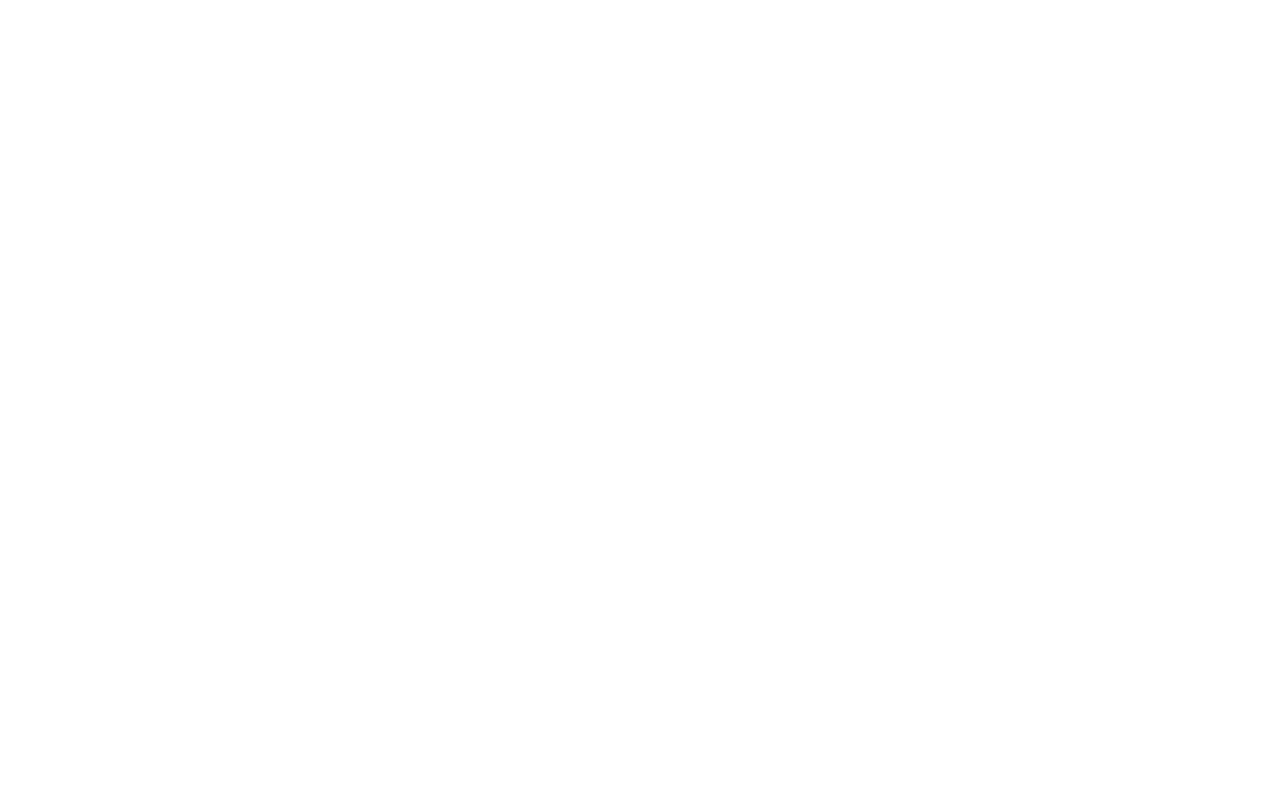
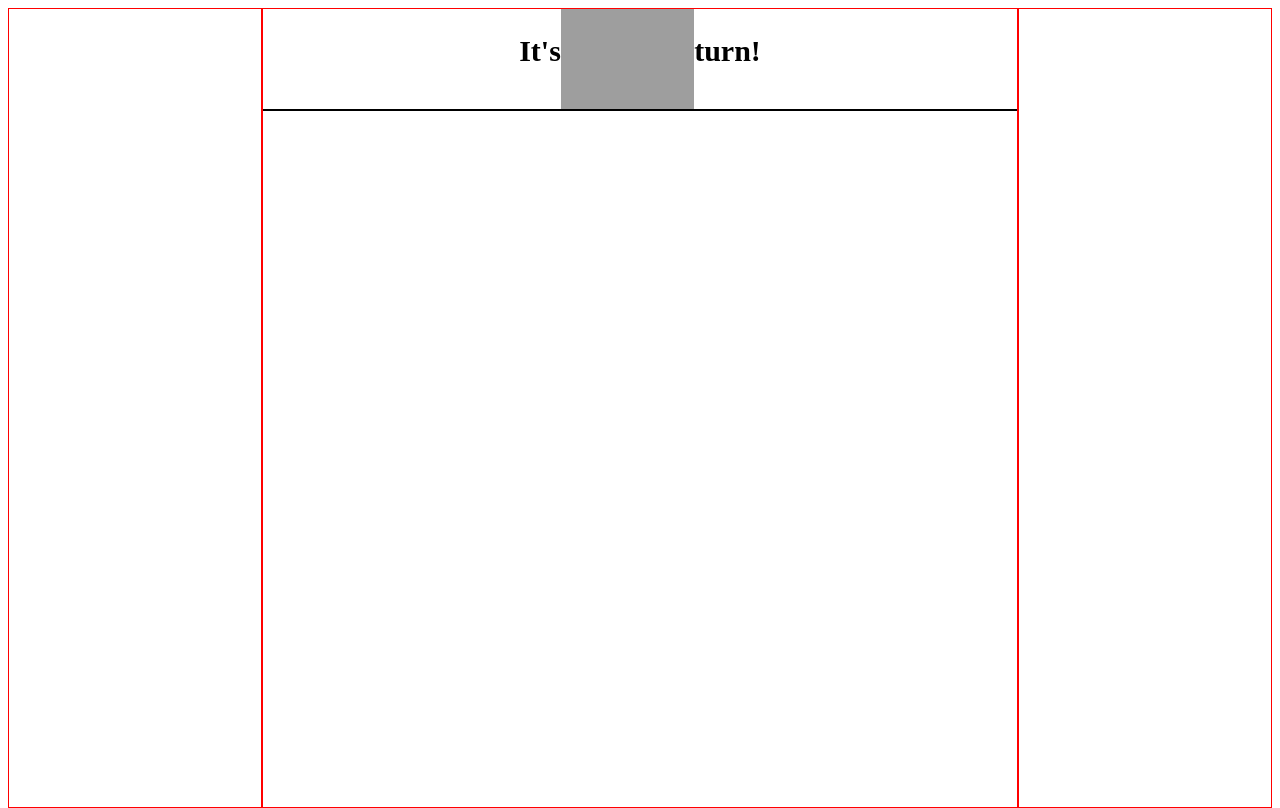
Before and after one commit to tfoxcollis/golden-tic-tac-toe, a plain HTML site: page index.html in a window 1280 px wide. Drawn offline with Linux system fonts and the light colour scheme; grey boxes are pictures that could not be loaded.

Commit message:
Arrange player and game board columns

```diff
--- a/index.html
+++ b/index.html
@@ -6,6 +6,20 @@
     <title>Golden Girls TicTacToe</title>
   </head>
   <body>
+    <section class="player-column box">
 
+
+    </section>
+    <section class="game-column box">
+      <header class='game-header'>
+        <h1>It's</h1>
+        <img src="./assets/blanche.png" alt="Blanche's smiling face" height="100">
+        <h1>turn!</h1>
+      </header>
+
+    </section>
+    <section class="player-column box">
+
+    </section>
   </body>
 </html>
--- a/styles.css
+++ b/styles.css
@@ -0,0 +1,37 @@
+:root {
+
+}
+
+html, body {
+  height: 100%;
+}
+
+body {
+  display: flex;
+  flex-direction: row;
+  justify-content: space-evenly;
+
+}
+
+.box {
+  border: 1px solid red
+}
+
+.player-column {
+  width: 20%;
+}
+
+.game-column {
+  width: 60%;
+}
+
+.game-header {
+  display: flex;
+  justify-content: center;
+  border-bottom: solid 2px black;
+}
+
+.game-header h1 {
+  font-size: 30px;
+
+}
```
